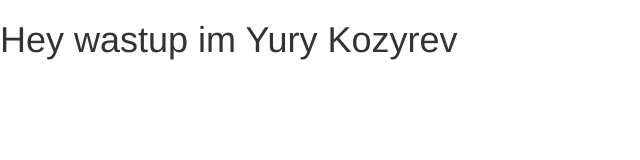
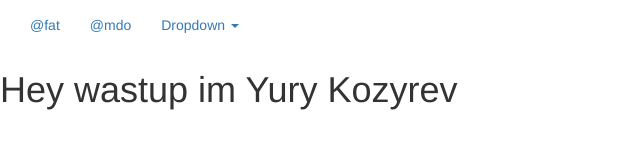
Before and after one commit to urakozz/urakozz.github.io, a plain HTML site: page index.html in a window 1280 px wide. Shown: the whole page, without its empty margins (0-640 px from the left). Drawn offline with nearby package versions, Linux system fonts and the light colour scheme.

Commit message:
Update index.html

```diff
--- a/index.html
+++ b/index.html
@@ -19,8 +19,30 @@
     <script src="https://oss.maxcdn.com/html5shiv/3.7.2/html5shiv.min.js"></script>
     <script src="https://oss.maxcdn.com/respond/1.4.2/respond.min.js"></script>
     <![endif]-->
+    <style>
+        body {
+          position: relative;
+        }
+    </style>
 </head>
-<body>
+<body data-spy="scroll" data-target="#navbar-example">
+    <div id="navbar-example">
+        <div class="collapse navbar-collapse bs-example-js-navbar-scrollspy">
+          <ul class="nav navbar-nav">
+            <li class=""><a href="#fat">@fat</a></li>
+            <li class="active"><a href="#mdo">@mdo</a></li>
+            <li class="dropdown">
+              <a href="#" id="navbarDrop1" class="dropdown-toggle" data-toggle="dropdown" role="button" aria-expanded="false">Dropdown <span class="caret"></span></a>
+              <ul class="dropdown-menu" role="menu" aria-labelledby="navbarDrop1">
+                <li class=""><a href="#one" tabindex="-1">one</a></li>
+                <li class=""><a href="#two" tabindex="-1">two</a></li>
+                <li class="divider"></li>
+                <li class=""><a href="#three" tabindex="-1">three</a></li>
+              </ul>
+            </li>
+          </ul>
+        </div>
+    </div>
 <h1>
     Hey wastup im Yury Kozyrev
 </h1>
```
